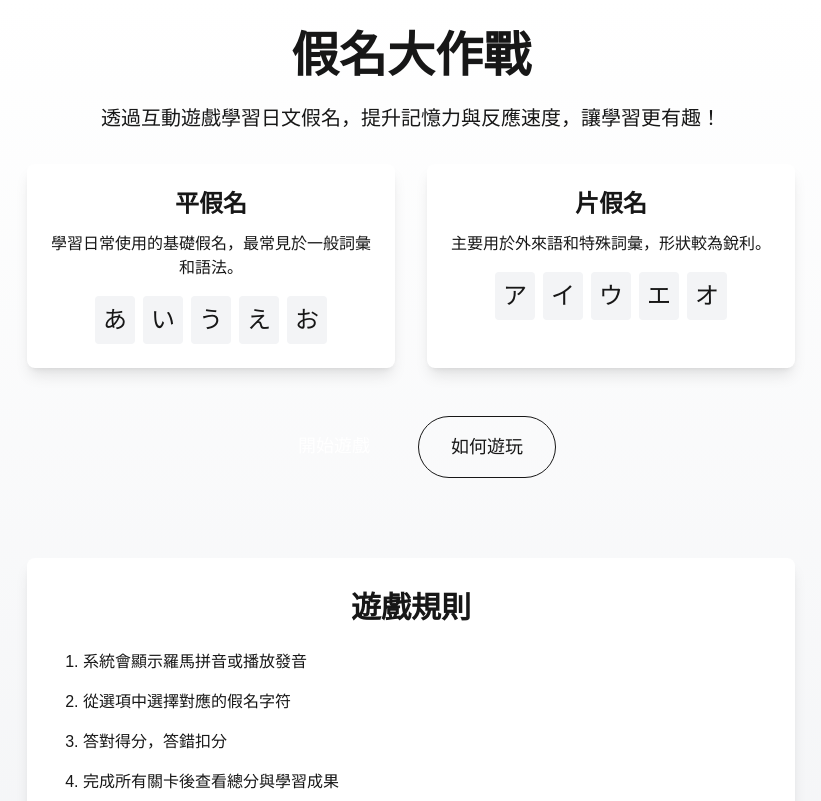
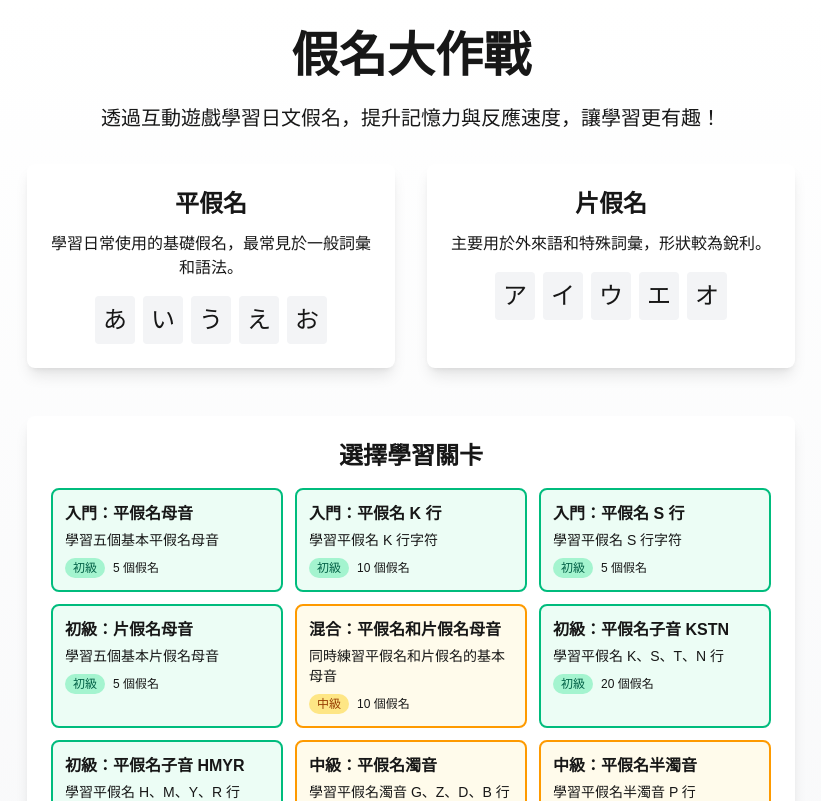
Before and after one commit to qty-playground/kana-battle, a Next.js app in the folder kana-battle/: page / in a window 1280 px wide. Shown: the top 801 px of the page, without its empty margins (229-1050 px from the left). Built offline with nearby package versions, Linux system fonts and the light colour scheme.

Commit message:
整合假名資料：將遊戲連接到 kanaData.ts 並新增關卡選擇功能

```diff
--- a/kana-battle/src/app/game/page.tsx
+++ b/kana-battle/src/app/game/page.tsx
@@ -2,9 +2,21 @@
 
 import { useState, useEffect, useRef } from 'react';
 import Link from 'next/link';
-import { useRouter } from 'next/navigation';
+import { useRouter, useSearchParams } from 'next/navigation';
+import { KanaItem, getKanaItemsFromLevel, gameLevels } from '@/data/kanaData';
 
 export default function GamePage() {
+  // 取得 URL 參數中的關卡 ID
+  const searchParams = useSearchParams();
+  const levelId = searchParams.get('level') || 'level-1'; // 預設關卡 1
+
+  // 取得該關卡的假名資料
+  const [kanaItems, setKanaItems] = useState<KanaItem[]>([]);
+  const [isLoading, setIsLoading] = useState(true);
+
+  // 取得當前關卡資訊
+  const currentLevel = gameLevels.find(level => level.id === levelId);
+
   // 遊戲狀態
   const [currentQuestion, setCurrentQuestion] = useState(0);
   const [score, setScore] = useState(0);
@@ -22,25 +34,59 @@ export default function GamePage() {
   const startTimeRef = useRef<number>(0);
   const router = useRouter();
 
-  // 這裡之後會從資料檔案中匯入
-  const mockQuestions = [
-    { kana: "あ", romaji: "a", sound: "/sounds/a.mp3" },
-    { kana: "い", romaji: "i", sound: "/sounds/i.mp3" },
-    { kana: "う", romaji: "u", sound: "/sounds/u.mp3" },
-    { kana: "え", romaji: "e", sound: "/sounds/e.mp3" },
-    { kana: "お", romaji: "o", sound: "/sounds/o.mp3" },
-  ];
+  // 題目總數 (根據關卡難度調整)
+  const totalQuestions = 10;
 
-  const totalQuestions = 5; // 遊戲題目總數
+  // 初始化關卡資料
+  useEffect(() => {
+    const loadLevelData = async () => {
+      // 取得該關卡的所有假名項目
+      const items = getKanaItemsFromLevel(levelId);
+
+      // 如果沒有取得足夠的假名，轉到首頁
+      if (items.length === 0) {
+        router.push('/');
+        return;
+      }
+
+      // 隨機抽取總題數的題目
+      const shuffled = [...items].sort(() => Math.random() - 0.5);
+      const selectedItems = shuffled.slice(0, totalQuestions);
+
+      setKanaItems(selectedItems);
+      setIsLoading(false);
+    };
+
+    loadLevelData();
+  }, [levelId, router]);
+
+  // 當前問題的選項
+  const [options, setOptions] = useState<string[]>([]);
 
   // 生成選項 (包含正確答案和干擾項)
   const generateOptions = (correctKana: string) => {
     const options = [correctKana];
-    const allKana = mockQuestions.map(q => q.kana);
+    const allKana = Array.from(new Set(kanaItems.map(item => item.kana)));
+    const otherKana = gameLevels.flatMap(level =>
+      level.groups.flatMap(group =>
+        group.items.map(item => item.kana)
+      )
+    );
 
     // 從所有假名中選擇不同於正確答案的選項
-    while (options.length < 5) { // 生成5個選項
-      const randomKana = allKana[Math.floor(Math.random() * allKana.length)];
+    const optionCount = currentLevel?.difficulty === 'advanced' ? 9 :
+                       currentLevel?.difficulty === 'intermediate' ? 7 : 5;
+
+    while (options.length < optionCount) {
+      // 優先從當前關卡選擇選項
+      let pool = allKana;
+
+      // 如果當前關卡選項不足，則從全部假名中選擇
+      if (allKana.length < optionCount) {
+        pool = [...new Set([...allKana, ...otherKana])];
+      }
+
+      const randomKana = pool[Math.floor(Math.random() * pool.length)];
       if (!options.includes(randomKana)) {
         options.push(randomKana);
       }
@@ -50,13 +96,12 @@ export default function GamePage() {
     return options.sort(() => Math.random() - 0.5);
   };
 
-  // 當前問題的選項
-  const [options, setOptions] = useState<string[]>([]);
-
   // 初始化題目和計時
   useEffect(() => {
-    if (currentQuestion < totalQuestions) {
-      setOptions(generateOptions(mockQuestions[currentQuestion].kana));
+    if (isLoading) return;
+
+    if (currentQuestion < Math.min(kanaItems.length, totalQuestions)) {
+      setOptions(generateOptions(kanaItems[currentQuestion].kana));
       startTimeRef.current = performance.now();
       setSelectedOption(null);
       setIsCorrect(null);
@@ -64,25 +109,46 @@ export default function GamePage() {
       // 遊戲結束時儲存結果並前往結果頁面
       localStorage.setItem('gameResults', JSON.stringify({
         score,
+        levelId,
+        levelName: currentLevel?.name || '未知關卡',
         answerLog,
-        totalQuestions
+        totalQuestions: Math.min(kanaItems.length, totalQuestions)
       }));
       router.push('/result');
     }
-  }, [currentQuestion]);
+  }, [currentQuestion, isLoading, kanaItems]);
 
   // 播放音效
   const playSound = () => {
-    // 實際應用時這裡會播放真正的聲音檔，目前只是模擬
+    if (isLoading || !kanaItems[currentQuestion]) return;
+
+    // 使用Audio API播放音檔
+    const soundPath = kanaItems[currentQuestion].sound;
+    if (!audioRef.current) {
+      audioRef.current = new Audio(soundPath);
+    } else {
+      audioRef.current.src = soundPath;
+    }
+
     setIsAudioPlaying(true);
-    setTimeout(() => {
-      setIsAudioPlaying(false);
-    }, 1000);
+
+    audioRef.current.play()
+      .then(() => {
+        // 播放成功
+      })
+      .catch(error => {
+        console.error('播放音檔失敗:', error);
+      })
+      .finally(() => {
+        setTimeout(() => {
+          setIsAudioPlaying(false);
+        }, 1000);
+      });
   };
 
   // 檢查答案
   const checkAnswer = (selected: string) => {
-    const correct = selected === mockQuestions[currentQuestion].kana;
+    const correct = selected === kanaItems[currentQuestion].kana;
     const endTime = performance.now();
     const reactionTime = endTime - startTimeRef.current;
 
@@ -91,7 +157,7 @@ export default function GamePage() {
 
     // 記錄答題數據
     setAnswerLog(prev => [...prev, {
-      kana: mockQuestions[currentQuestion].kana,
+      kana: kanaItems[currentQuestion].kana,
       selected,
       correct,
       time: reactionTime
@@ -108,7 +174,17 @@ export default function GamePage() {
     }, 1000);
   };
 
-  if (currentQuestion >= totalQuestions) {
+  if (isLoading) {
+    return (
+      <div className="flex items-center justify-center min-h-screen">
+        <div className="text-center">
+          <p className="text-xl">載入關卡中...</p>
+        </div>
+      </div>
+    );
+  }
+
+  if (currentQuestion >= Math.min(kanaItems.length, totalQuestions)) {
     return (
       <div className="flex items-center justify-center min-h-screen">
         <div className="text-center">
@@ -121,10 +197,20 @@ export default function GamePage() {
   return (
     <div className="flex flex-col items-center justify-center min-h-screen p-4 bg-gray-50 dark:bg-gray-900">
       <div className="w-full max-w-3xl bg-white dark:bg-gray-800 rounded-xl shadow-lg p-6">
+        {/* 關卡資訊 */}
+        <div className="text-center mb-4">
+          <h1 className="text-2xl font-bold dark:text-white">
+            {currentLevel?.name || '未知關卡'} (ID: {levelId})
+          </h1>
+          <p className="text-gray-600 dark:text-gray-300 text-sm">
+            {currentLevel?.description || ''}
+          </p>
+        </div>
+
         {/* 遊戲資訊 */}
         <div className="flex justify-between mb-6">
           <div className="text-lg font-medium">
-            問題 {currentQuestion + 1} / {totalQuestions}
+            問題 {currentQuestion + 1} / {Math.min(kanaItems.length, totalQuestions)}
           </div>
           <div className="text-lg font-medium">
             分數: <span className="text-primary">{score}</span>
@@ -139,7 +225,7 @@ export default function GamePage() {
 
           <div className="mb-6">
             <div className="text-4xl font-bold text-primary">
-              {mockQuestions[currentQuestion].romaji}
+              {kanaItems[currentQuestion].romaji}
             </div>
           </div>
 
@@ -167,7 +253,7 @@ export default function GamePage() {
                       : 'bg-error text-white')
                   : 'bg-gray-100 hover:bg-gray-200 dark:bg-gray-700 dark:hover:bg-gray-600 dark:text-white'
                 }
-                ${selectedOption !== null && option === mockQuestions[currentQuestion].kana && !isCorrect
+                ${selectedOption !== null && option === kanaItems[currentQuestion].kana && !isCorrect
                   ? 'ring-4 ring-success'
                   : ''}
               `}
@@ -182,7 +268,7 @@ export default function GamePage() {
           <div className={`text-center p-3 rounded-lg ${
             isCorrect ? 'bg-green-100 text-success' : 'bg-red-100 text-error'
           }`}>
-            {isCorrect ? '答對了！' : '答錯了！正確答案是：' + mockQuestions[currentQuestion].kana}
+            {isCorrect ? '答對了！' : '答錯了！正確答案是：' + kanaItems[currentQuestion].kana}
           </div>
         )}
       </div>
--- a/kana-battle/src/app/page.tsx
+++ b/kana-battle/src/app/page.tsx
@@ -1,5 +1,6 @@
 import Image from "next/image";
 import Link from "next/link";
+import { gameLevels } from "@/data/kanaData";
 
 export default function Home() {
   return (
@@ -40,11 +41,43 @@ export default function Home() {
           </div>
         </div>
 
+        {/* 關卡選擇區域 */}
+        <div className="w-full mb-10 bg-white dark:bg-gray-800 p-6 rounded-lg shadow-lg">
+          <h2 className="text-2xl font-semibold mb-4 text-primary">選擇學習關卡</h2>
+          <div className="grid grid-cols-1 sm:grid-cols-2 lg:grid-cols-3 gap-3">
+            {gameLevels.map((level) => (
+              <Link
+                key={level.id}
+                href={`/game?level=${level.id}`}
+                className={`
+                  p-3 rounded-lg border-2 text-left transition-all hover:scale-105
+                  ${level.difficulty === 'beginner' ? 'border-emerald-500 bg-emerald-50 dark:bg-emerald-900/30' :
+                    level.difficulty === 'intermediate' ? 'border-amber-500 bg-amber-50 dark:bg-amber-900/30' :
+                    'border-rose-500 bg-rose-50 dark:bg-rose-900/30'}
+                `}
+              >
+                <h3 className="font-bold">{level.name}</h3>
+                <p className="text-sm mt-1 dark:text-gray-300">{level.description}</p>
+                <div className="mt-2 flex items-center">
+                  <span className={`
+                    text-xs px-2 py-0.5 rounded-full
+                    ${level.difficulty === 'beginner' ? 'bg-emerald-200 text-emerald-800 dark:bg-emerald-700 dark:text-emerald-100' :
+                      level.difficulty === 'intermediate' ? 'bg-amber-200 text-amber-800 dark:bg-amber-700 dark:text-amber-100' :
+                      'bg-rose-200 text-rose-800 dark:bg-rose-700 dark:text-rose-100'}
+                  `}>
+                    {level.difficulty === 'beginner' ? '初級' :
+                     level.difficulty === 'intermediate' ? '中級' : '高級'}
+                  </span>
+                  <span className="text-xs ml-2 dark:text-gray-300">
+                    {level.groups.reduce((sum, group) => sum + group.items.length, 0)} 個假名
+                  </span>
+                </div>
+              </Link>
+            ))}
+          </div>
+        </div>
+
         <div className="flex flex-col sm:flex-row gap-4">
-          <Link href="/game"
-            className="px-8 py-4 text-lg font-medium text-white bg-primary hover:bg-primary/90 rounded-full transition-colors duration-300 animate-bounce-slow">
-            開始遊戲
-          </Link>
           <Link href="#how-to-play"
             className="px-8 py-4 text-lg font-medium border border-primary text-primary hover:bg-primary/10 rounded-full transition-colors duration-300">
             如何遊玩
@@ -54,10 +87,11 @@ export default function Home() {
         <div id="how-to-play" className="mt-20 bg-white dark:bg-gray-800 p-8 rounded-lg shadow-lg w-full">
           <h2 className="text-3xl font-bold mb-6 text-center text-primary">遊戲規則</h2>
           <ol className="list-decimal pl-6 space-y-4 text-left">
+            <li className="dark:text-gray-300">選擇您想學習的關卡（難度分為初級、中級、高級）</li>
             <li className="dark:text-gray-300">系統會顯示羅馬拼音或播放發音</li>
             <li className="dark:text-gray-300">從選項中選擇對應的假名字符</li>
-            <li className="dark:text-gray-300">答對得分，答錯扣分</li>
-            <li className="dark:text-gray-300">完成所有關卡後查看總分與學習成果</li>
+            <li className="dark:text-gray-300">答對得分，時間越短分數越高</li>
+            <li className="dark:text-gray-300">完成所有問題後查看總分與學習成果</li>
           </ol>
         </div>
       </main>
```
